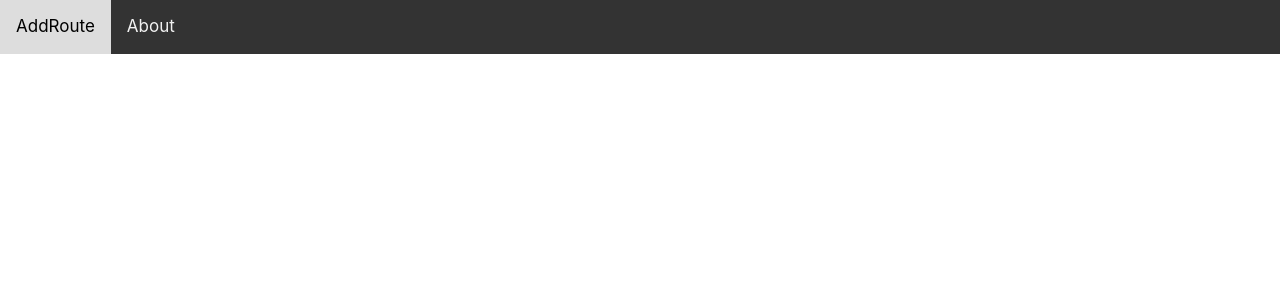
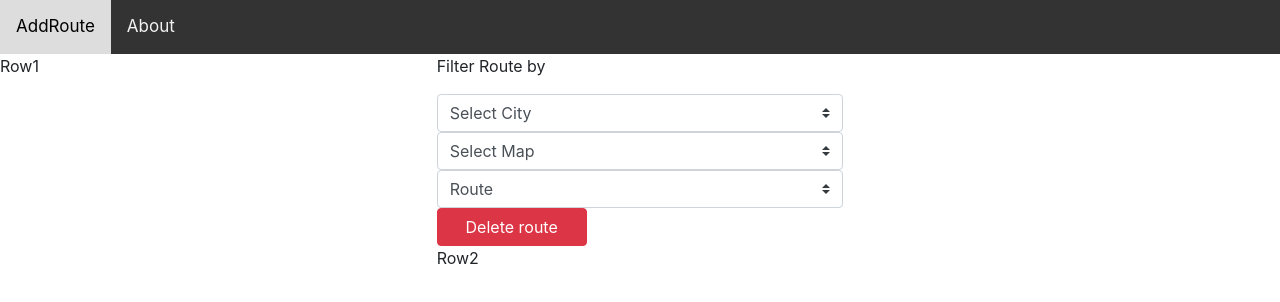
Before and after one commit to anthau/frontOrient, a React (Create React App) app: page /DeleteRoute in a window 1280 px wide. Shown: the top 302 px of the page. Built offline with nearby package versions, Linux system fonts and the light colour scheme.

Commit message:
added deleteRoute template

```diff
--- /dev/null
+++ b/src/DeleteRoute/index.js
@@ -0,0 +1,90 @@
+import React from 'react'
+import $ from "jquery";
+import 'bootstrap/dist/css/bootstrap.min.css';
+import {Button,Form} from 'react-bootstrap';
+import './../App.css'
+
+class DeleteRoute extends React.Component {
+
+
+
+  constructor(props) {
+      super(props);
+
+           this.textInput = React.createRef();
+           this.state = {
+      			value: null,
+      			routes  :  [ ]
+    		};
+
+
+  }
+
+    deleteRoute1()  {
+    	alert('je2s=' + this.textInput.current.value)
+
+      	var settings = {
+			"crossDomain": true,
+  			"url": "http://192.168.99.100/api/oBackEnd/webresources/generic",
+ 	 		"method": "GET",
+  			"headers": {
+    			"Content-Type": "application/json",
+    			"Accept": "*/*"
+  			}}
+  			var t=this;
+
+			$.ajax(settings).done(function (response) {
+				 const result = response.filter(route => route.city == "Tampere");
+				 let routesArray=[];
+				 result.map(route=>routesArray.push(	    <option value="1" key="1" >easy 1</option>))
+
+
+				 t.setState({ routes  : routesArray});
+				 alert(JSON.stringify(result ));
+			});
+    }
+   render()  {
+
+
+      return (
+          <div class="row">
+
+          <div class="col-sm-4">
+			<p> Row1</p>
+          </div>
+           <div class="col-sm-4">
+           <p>Filter Route by </p>
+
+            <select  onChange={this.deleteRoute1.bind(this)} ref={ this.textInput } class="browser-default custom-select">
+        		      <option value="" selected disabled hidden>Select City</option>
+        		      <option value="Tampere" >Tampere</option>
+  			</select>
+
+  			 <select   class="browser-default custom-select">
+        		    <option value="" selected disabled hidden>Select Map</option>
+        		   <option value="1" >Kauppi</option>
+  			</select>
+
+  		     <select   class="browser-default custom-select">
+        		    <option value="" selected disabled hidden>Route</option>
+        		    {this.state.routes}
+
+  			</select>
+
+
+
+  	       <Button variant="danger"  onClick={this.deleteRoute1.bind(this)} type="submit">
+	           Delete route
+  		</Button>
+
+			<p> Row2</p>
+
+          </div>
+
+          </div>
+
+
+      )
+   }
+}
+export default DeleteRoute;
--- a/src/index.js
+++ b/src/index.js
@@ -9,6 +9,8 @@ import Welcome from  './Welcome'
 import AddRoute from  './AddRoute'
 import About from  './About'
 import AddCheckpoint from  './AddCheckpoint'
+import DeleteRoute from  './DeleteRoute'
+
 
 import {
   BrowserRouter as Router,
@@ -23,6 +25,9 @@ return (
   <Router>
     <div>
       <Route path="/test" component={Welcome} />
+    </div>
+    <div>
+      <Route path="/DeleteRoute" component={DeleteRoute} />
     </div>
     <div>
       <Route path="/about" component={About} />
```
